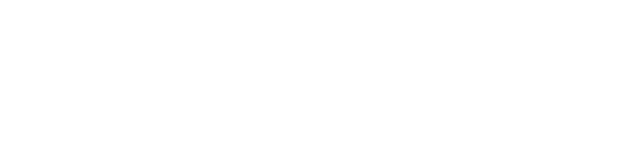
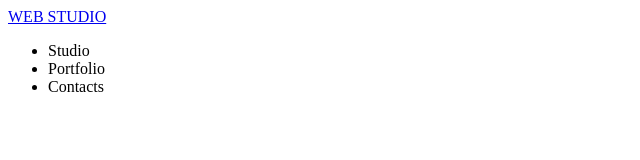
Before and after one commit to iryshanykkolaevna/hw1, a plain HTML site: page index.html in a window 1280 px wide. Shown: the whole page, without its empty margins (0-640 px from the left). Drawn offline with Linux system fonts and the light colour scheme.

Commit message:
create body

```diff
--- a/index.html
+++ b/index.html
@@ -7,7 +7,20 @@
   </head>
   <body>
     <header>
-      <a href=""></a>
+      <a href="info@devstudio.com">WEB STUDIO</a>
+      <nav>
+        <ul>
+          <li>Studio</li>
+          <li>Portfolio</li>
+          <li>Contacts</li>
+        </ul>
+      </nav>
     </header>
+    <!-- navigation -->
+    <main>
+      <section></section>
+      <section></section>
+    </main>
+    <footer></footer>
   </body>
 </html>
```
Also changed, not shown: 1 other file.
